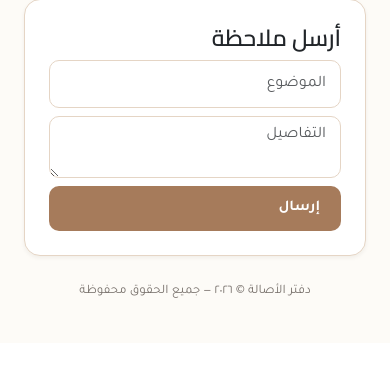
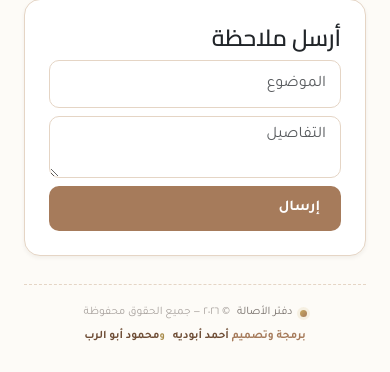
Before and after one commit to ahmadimabudeyah-ops/AccSystemApp, a Flask app: page /help in a window 390 px wide. Shown: the part 1034-1406 px from the top of the page. Before the commit the page ends 1332 px from the top, so only its background shows below. Run offline with Flask 2, Linux system fonts and the light colour scheme; parts of the project's set-up code (start-up, migrations or seed data) failed here and were passed over; some libraries are stand-ins or nearby versions.

Commit message:
feat(footer): add programming and design credit
- Add credit for Ahmad Abu Dayyeh and Mahmoud Abu Al-Rub to the site footer

- Show the same credit in the authentication footer with responsive styling

- Support dark mode and refresh the service worker cache

```diff
--- a/backend/app/static/css/components.css
+++ b/backend/app/static/css/components.css
@@ -117,3 +117,19 @@ table.table-lux { width: 100%; border-collapse: collapse; font-family: var(--fon
 .tree-row.selected { background: var(--brown-100); }
 .type-asset { color: var(--success); } .type-liability { color: var(--danger); }
 .type-equity { color: var(--brown-600); } .type-income { color: var(--info); } .type-expense { color: var(--warning); }
+/* فوتر الموقع */
+.site-footer { margin-top: 28px; padding-top: 18px; border-top: 1px dashed var(--brown-200);
+  color: var(--text-soft); font-size: 12.5px; text-align: center; }
+.site-footer-inner { display: flex; flex-wrap: wrap; align-items: center; justify-content: center; gap: 4px 12px; }
+.site-footer-brand { display: inline-flex; flex-wrap: wrap; align-items: center; justify-content: center; gap: 7px; }
+.site-footer-brand::before { content: ""; width: 7px; height: 7px; border-radius: 50%;
+  background: var(--gradient-gold); box-shadow: 0 0 0 3px rgba(201, 169, 97, .14); }
+.site-footer-copy { color: var(--stone-400); }
+.site-footer-divider { color: var(--gold-500); font-size: 8px; line-height: 1; }
+.site-footer-credit { color: var(--brown-500); font-weight: 600; }
+.site-footer-credit strong { color: var(--brown-700); font-weight: 800; }
+.site-footer-credit .credit-and { margin-inline-start: 5px; color: var(--gold-600); font-weight: 900; font-size: .9em; }
+@media (max-width: 575.98px) {
+  .site-footer { font-size: 11.5px; }
+  .site-footer-divider { display: none; }
+}
--- a/backend/app/static/css/dark.css
+++ b/backend/app/static/css/dark.css
@@ -16,3 +16,7 @@
 [data-theme="dark"] .sidebar { background: var(--gradient-dark); }
 [data-theme="dark"] .tree-row:hover { background: #44403C; }
 [data-theme="dark"] .skeleton { background: linear-gradient(90deg, #44403C, #57534E, #44403C); background-size: 200% 100%; }
+[data-theme="dark"] .site-footer { border-top-color: #57534E; color: #A8A29E; }
+[data-theme="dark"] .site-footer-copy { color: #78716C; }
+[data-theme="dark"] .site-footer-credit { color: #BE9873; }
+[data-theme="dark"] .site-footer-credit strong { color: #EBD9A8; }
--- a/backend/app/static/sw.js
+++ b/backend/app/static/sw.js
@@ -1,6 +1,6 @@
 /* Service worker: cache app shell for offline viewing (reports/shell only).
    v2: JS uses network-first so the browser never runs a stale save-handler. */
-const CACHE = "asalah-v2";
+const CACHE = "asalah-v3";
 const SHELL = ["/login", "/dashboard", "/static/css/variables.css",
   "/static/css/components.css", "/static/js/main.js?v=2"];
 self.addEventListener("install", (e) => {
--- a/backend/app/templates/partials/footer.html
+++ b/backend/app/templates/partials/footer.html
@@ -1,3 +1,10 @@
-<footer class="text-center mt-4 mb-3" style="color:var(--text-soft);font-size:13px">
-  دفتر الأصالة © ٢٠٢٦ — جميع الحقوق محفوظة
+<footer class="site-footer">
+  <div class="site-footer-inner">
+    <span class="site-footer-brand">
+      دفتر الأصالة
+      <span class="site-footer-copy">© ٢٠٢٦ — جميع الحقوق محفوظة</span>
+    </span>
+    <span class="site-footer-divider" aria-hidden="true">◆</span>
+    <span class="site-footer-credit">برمجة وتصميم <strong>أحمد أبوديه</strong> <span class="credit-and">و</span><strong>محمود أبو الرب</strong></span>
+  </div>
 </footer>
```
Also changed, not shown: backend/app/static/css/auth.css (+13 -0 lines), backend/app/templates/layouts/auth.html (+6 -2 lines).
